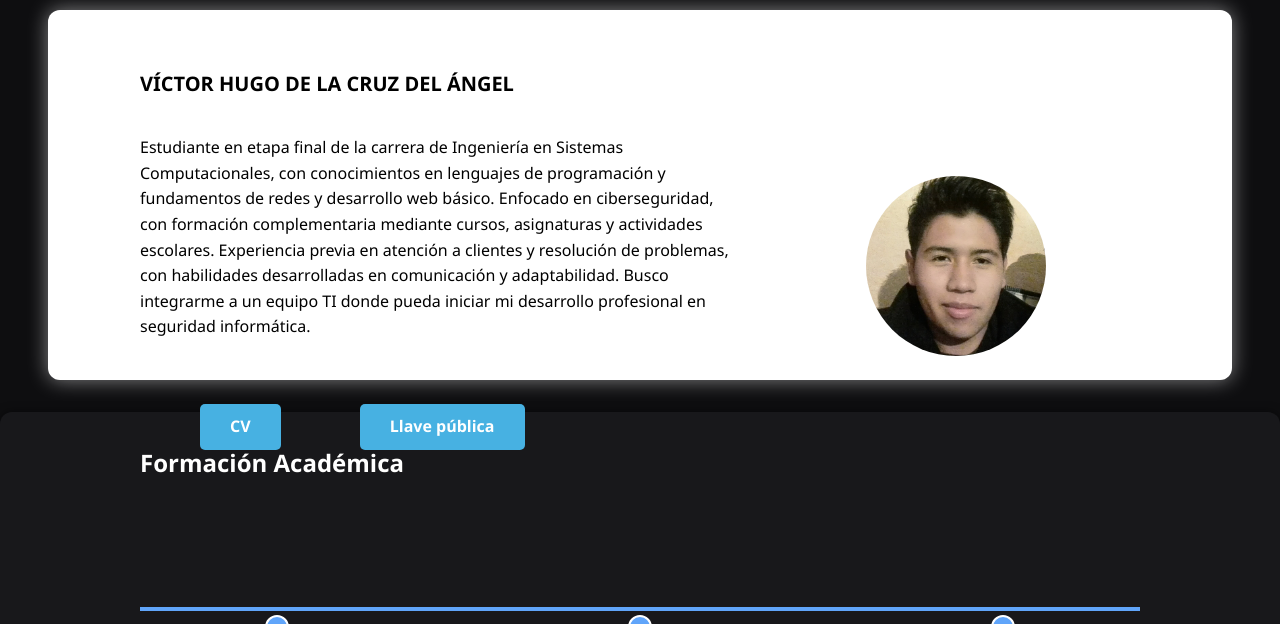
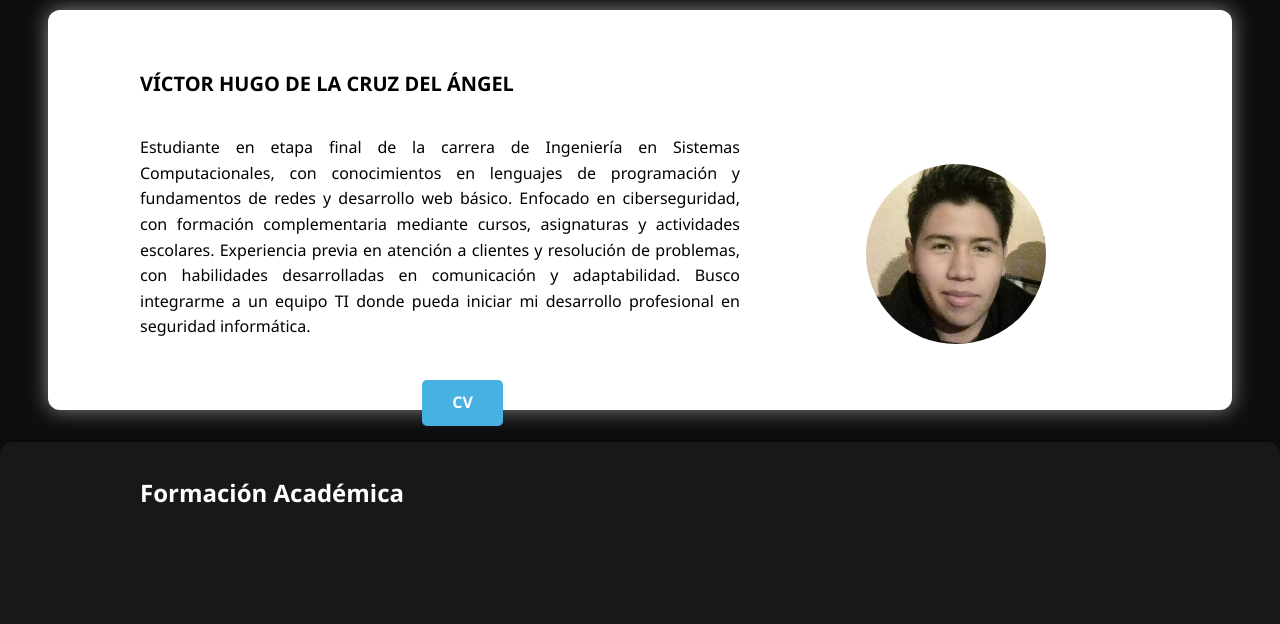
Before and after one commit to VictorHugo22/web_personal, a plain HTML site: page index.html in a window 1280 px wide. Shown: the part 102-726 px from the top of the page. Drawn offline with Linux system fonts and the light colour scheme.

Commit message:
Actualizacion de la seccion Sobre mi

```diff
--- a/css/styles.css
+++ b/css/styles.css
@@ -56,11 +56,10 @@ section {
 }
 
 .btn {
-    display: inline-block;
+    display:inline-block;
     background-color: #3b82f6;
     color: white;
     padding: 0.75rem 1.5rem;
-    margin-top: 1.5rem;
     border: none;
     border-radius: 999px;
     font-weight: bold;
@@ -84,7 +83,7 @@ section {
     margin-left: 3rem;
     margin-right: 3rem;
     box-shadow: 0 0 20px rgba(255, 255, 255, 0.5);
-    height: 370px;
+    height: 400px;
 }
 
 .formacion {
--- a/index.html
+++ b/index.html
@@ -26,7 +26,7 @@
             <div class="info">
                 <br>
                 <h1>VÍCTOR HUGO DE LA CRUZ DEL ÁNGEL</h1><br>
-                <p>Estudiante en etapa final de la carrera de Ingeniería en Sistemas
+                <p style="text-align: justify;">Estudiante en etapa final de la carrera de Ingeniería en Sistemas
                      Computacionales, con conocimientos en lenguajes de programación y fundamentos de
                       redes y desarrollo web básico. Enfocado en ciberseguridad, con formación
                       complementaria mediante cursos, asignaturas y actividades escolares.
@@ -35,9 +35,8 @@
                       a un equipo TI donde pueda iniciar mi desarrollo profesional en seguridad
                       informática.
                 </p>
-                <div class="botones">
-                    <a href="assets/docs/CV_Hugo.pdf" download class="btn">CV</a>
-                    <a href="assets/docs/llave_publica.pem" download class="btn">Llave pública</a>
+                <div class="botones" style="text-align: center;">
+                    <a href="assets/docs/CV_Victor.pdf" download class="btn" >CV</a>
                 </div>
             </div>
             <div class="card-presentacion">
```
Also changed, not shown: 2 other files.
